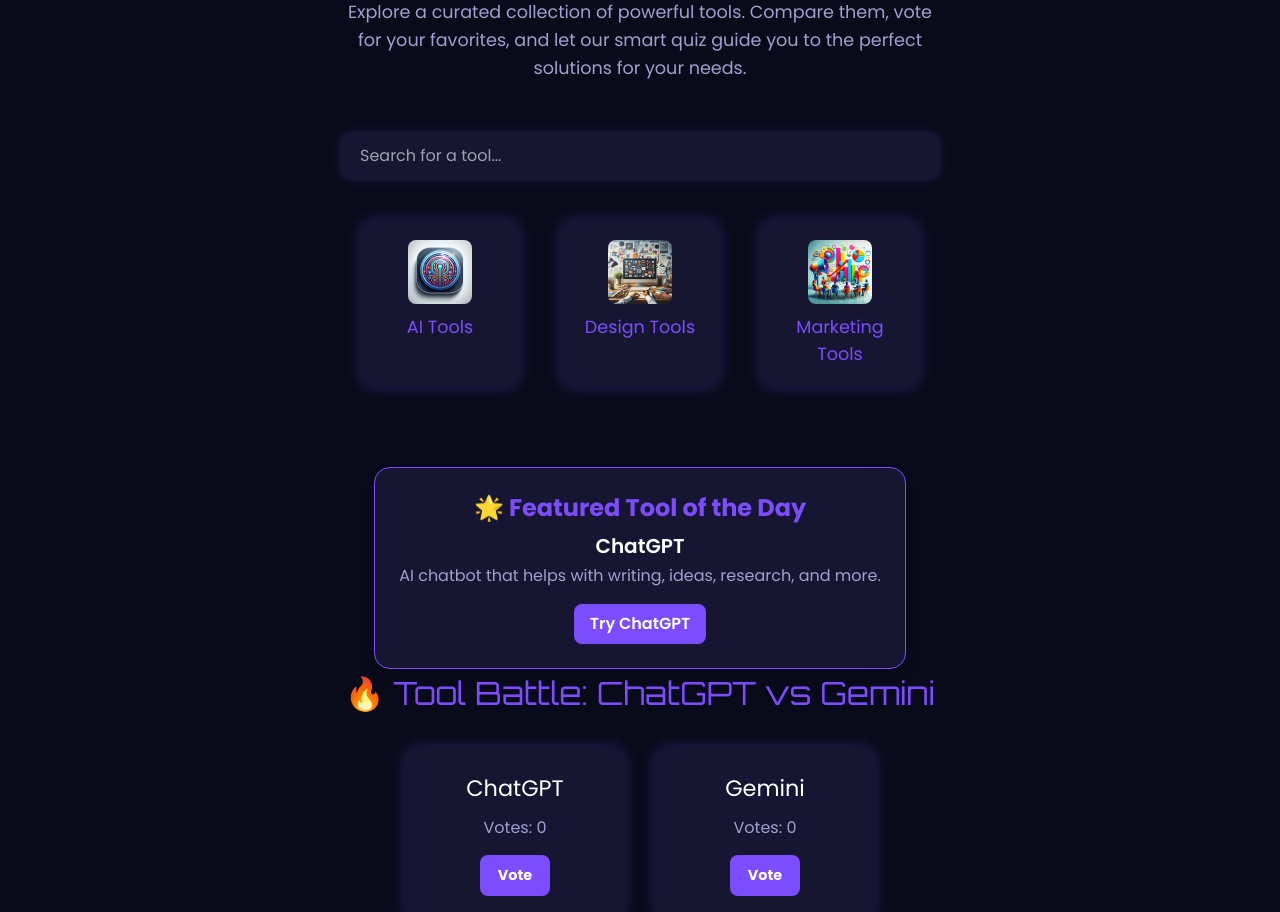
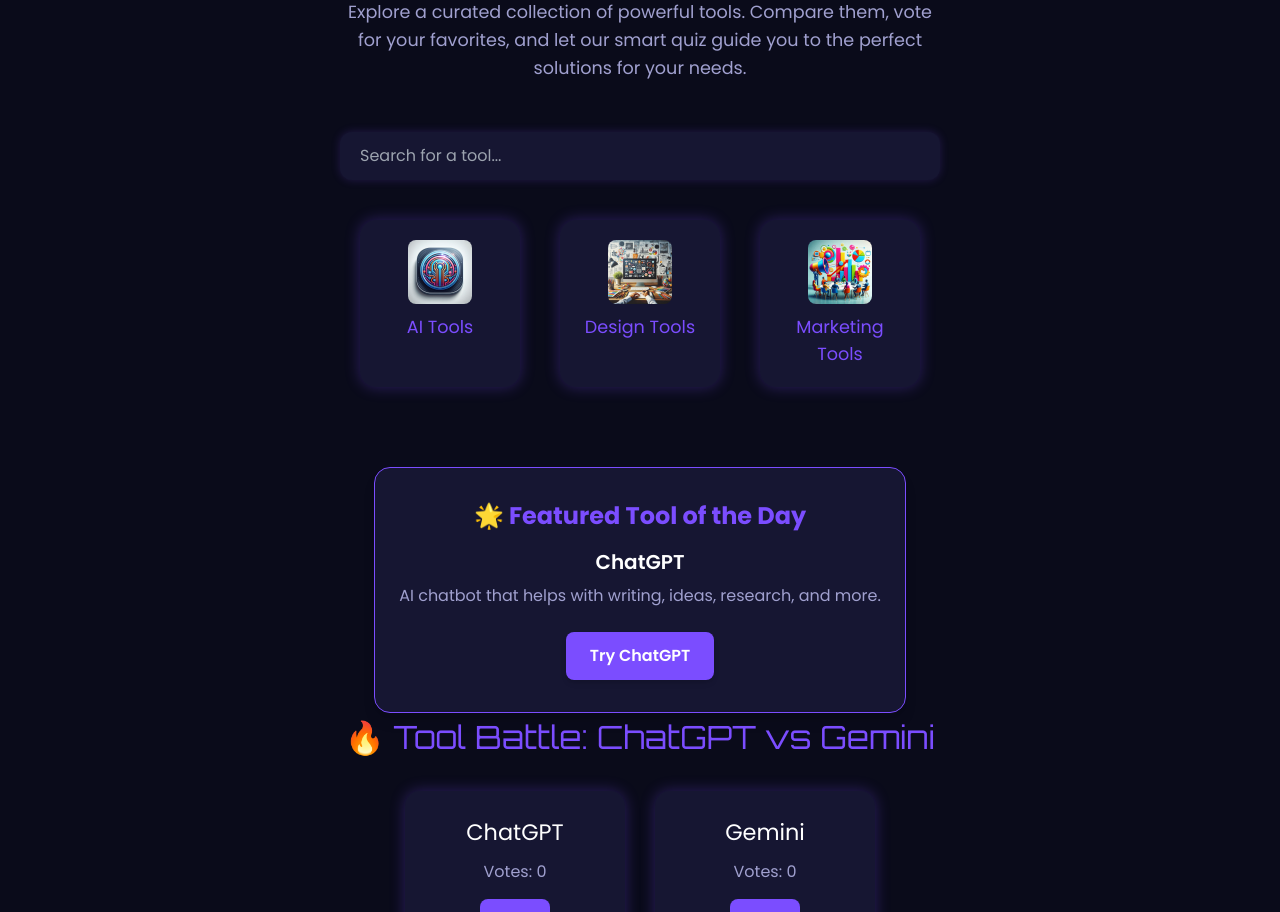
Before and after one commit to Jamilhussainseliya/tool-battle, a plain HTML site: page index.html in a window 1280 px wide. Shown: the part 177-1089 px from the top of the page. Drawn offline with nearby package versions, Linux system fonts and the light colour scheme.

Commit message:
Improved Featured Tool spacing and glow on button hover

```diff
--- a/index.html
+++ b/index.html
@@ -302,13 +302,13 @@
 
     <!-- 🌟 Featured Tool -->
     <section class="featured-tool mt-10 px-4">
-        <div class="max-w-xl mx-auto bg-[#161632] border border-[#7B4DFF] p-6 rounded-2xl shadow-lg text-center">
-          <h2 class="text-2xl font-bold text-[#7B4DFF] mb-2">🌟 Featured Tool of the Day</h2>
-          <h3 class="text-xl font-semibold text-white mb-1">ChatGPT</h3>
-          <p class="text-[#A0A0CF] mb-4">
+        <div class="max-w-xl mx-auto bg-[#161632] border border-[#7B4DFF] px-6 py-8 rounded-2xl shadow-lg text-center">
+          <h2 class="text-2xl font-bold text-[#7B4DFF] mb-4">🌟 Featured Tool of the Day</h2>
+          <h3 class="text-xl font-semibold text-white mb-2">ChatGPT</h3>
+          <p class="text-[#A0A0CF] mb-6">
             AI chatbot that helps with writing, ideas, research, and more.
           </p>
-          <a href="https://chat.openai.com" target="_blank" class="inline-block bg-[#7B4DFF] hover:bg-[#6A3AE8] text-white font-semibold px-4 py-2 rounded-lg transition">
+          <a href="https://chat.openai.com" target="_blank" class="inline-block bg-[#7B4DFF] hover:bg-[#6A3AE8] text-white font-semibold px-6 py-3 rounded-lg transition shadow-md hover:shadow-[0_0_20px_#7B4DFF]">
             Try ChatGPT
           </a>
         </div>
```
